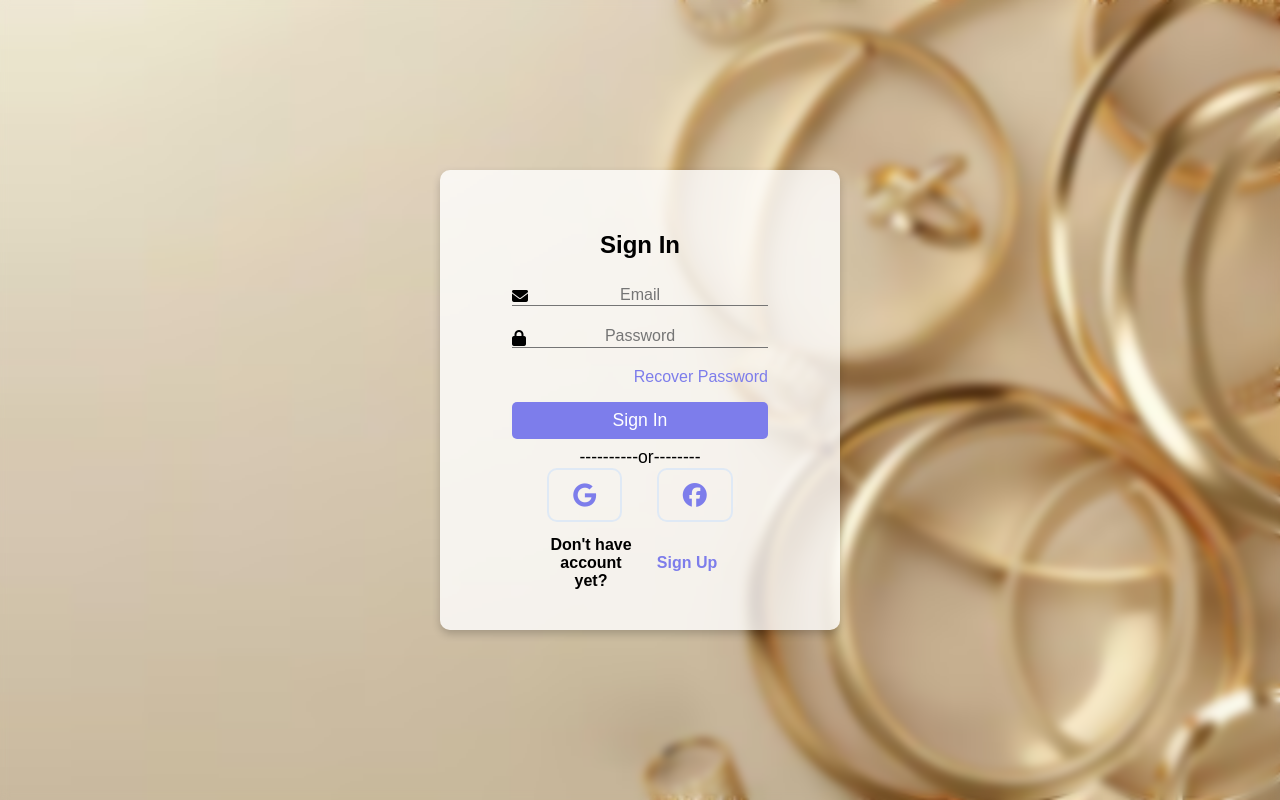
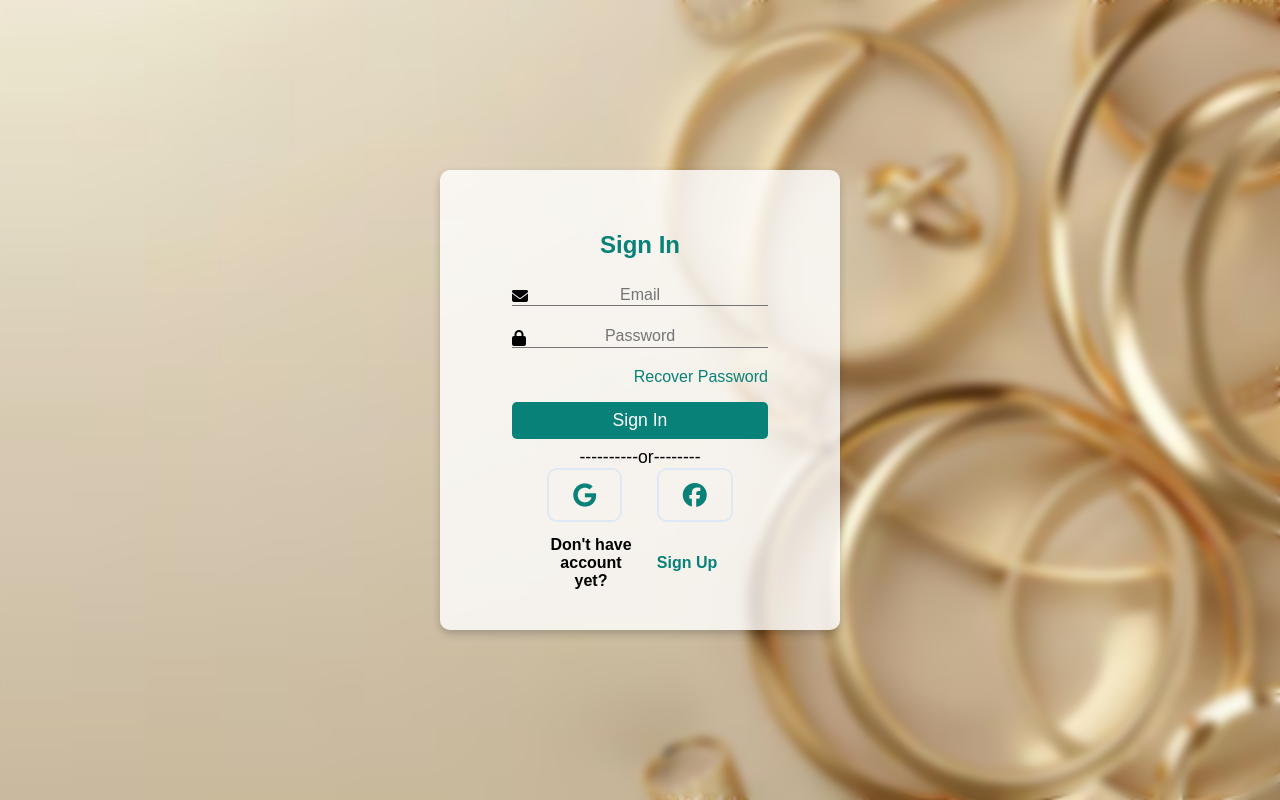
Before and after one commit to Jatin-Garg01/Web-2.O, a plain HTML site: page login.html in a window 1280 px wide. Drawn offline with Linux system fonts and the light colour scheme.

Commit message:
Login page setup

```diff
--- a/login.css
+++ b/login.css
@@ -84,10 +84,10 @@ input:focus~label,input:not(:placeholder-shown)~label{
 }
 .recover a{
     text-decoration:none;
-    color:rgb(125,125,235);
+    color:#088178;
 }
 .recover a:hover{
-    color:blue;
+    color:black;
     text-decoration:underline;
 }
 button{
@@ -97,7 +97,7 @@ button{
     outline:none;
     border:none;
     width:100%;
-    background:rgb(125,125,235);
+    background:#088178;
     color:white;
     cursor:pointer;
     transition:0.9s;
@@ -114,7 +114,7 @@ button:hover{
     text-align:center;
 }
 .icons i{
-    color:rgb(125,125,235);
+    color:#088178;
     padding:0.8rem 1.5rem;
     border-radius:10px;
     font-size:1.5rem;
@@ -126,7 +126,7 @@ button:hover{
 .icons i:hover{
     background:#07001f;
     font-size:1.6rem;
-    border:2px solid rgb(125,125,235);
+    border:2px solid #088178;
 }
 .links{
     display:flex;
@@ -136,7 +136,7 @@ button:hover{
     font-weight:bold;
 }
  #signUpButton, #signInButton{
-    color:rgb(125,125,235);
+    color:#088178;
     border:none;
     background-color:transparent;
     font-size:1rem;
--- a/login.html
+++ b/login.html
@@ -10,7 +10,7 @@
 </head>
 <body>
     <div class="container" id="signup" style="display:none;">
-      <h1 class="form-title">Register</h1>
+      <h1 style="color: #088178;" class="form-title">Register</h1>
       <form method="post" action="">
         <div id="signUpMessage" class="messageDiv" style="display:none;"></div>
         <div class="input-group">
@@ -49,7 +49,7 @@
     </div>
 
   <div class="container" id="signIn">
-        <h1 class="form-title">Sign In</h1>
+        <h1 style="color: #088178;" class="form-title">Sign In</h1>
         <form method="post" action="">
           <div id="signInMessage" class="messageDiv" style="display:none;"></div>
 
@@ -77,7 +77,7 @@
         </div>
         <div class="links">
           <p>Don't have account yet?</p>
-          <button id="signUpButton">Sign Up</button>
+          <button style="color: #088178;" id="signUpButton">Sign Up</button>
         </div>
       </div>
       <script src="login.js"></script>
```
